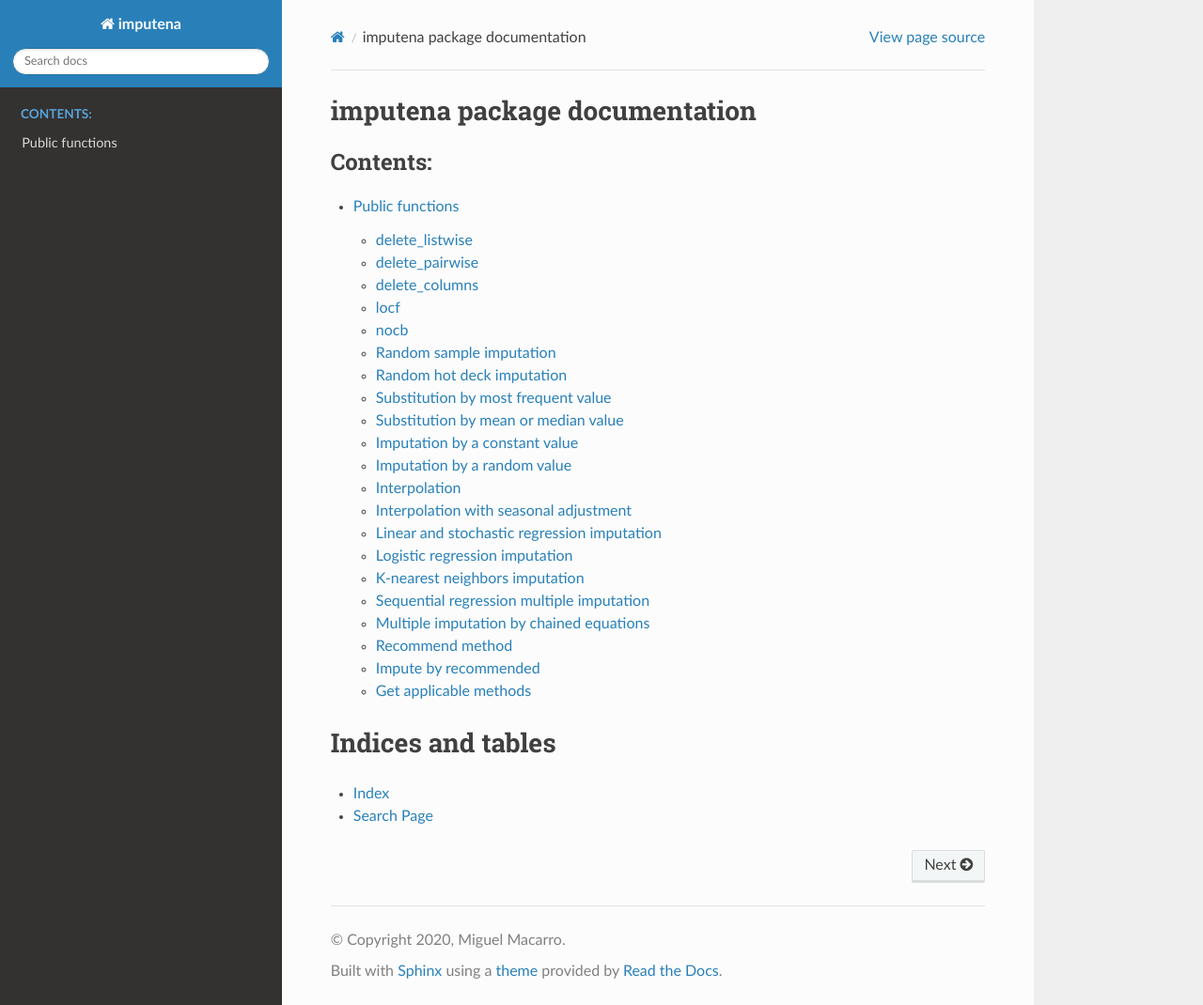
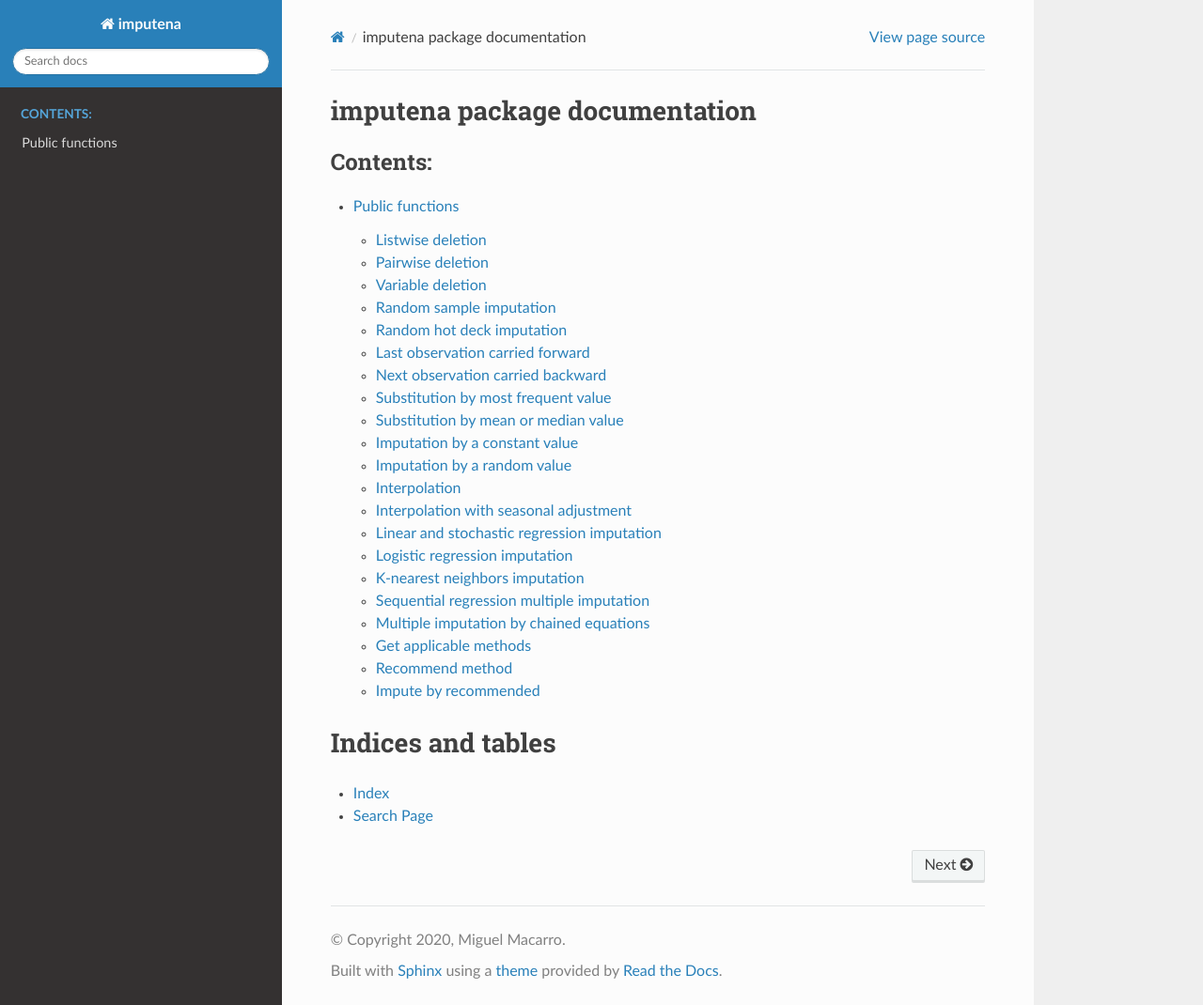
Before and after one commit to macarro/imputena, a Sphinx documentation site: the page built from docs/source/index.rst, in a window 1280 px wide and 1070 px high. Shown: the whole window at 94% size. Built offline with Sphinx 7.4.7 and the Read the Docs theme 2.0.0, drawn with Linux system fonts in a browser that asks for light colours.

Commit message:
Adapted order of functions

```diff
--- a/docs/source/functions.rst
+++ b/docs/source/functions.rst
@@ -1,25 +1,17 @@
 Public functions
 ================
 
-delete_listwise
----------------
+Listwise deletion
+-----------------
 .. autofunction:: imputena.delete_listwise
 
-delete_pairwise
----------------
+Pairwise deletion
+-----------------
 .. autofunction:: imputena.delete_pairwise
 
-delete_columns
---------------
+Variable deletion
+-----------------
 .. autofunction:: imputena.delete_columns
-
-locf
-----
-.. autofunction:: imputena.locf
-
-nocb
-----
-.. autofunction:: imputena.nocb
 
 Random sample imputation
 ------------------------
@@ -28,6 +20,14 @@ Random sample imputation
 Random hot deck imputation
 --------------------------
 .. autofunction:: imputena.random_hot_deck_imputation
+
+Last observation carried forward
+--------------------------------
+.. autofunction:: imputena.locf
+
+Next observation carried backward
+---------------------------------
+.. autofunction:: imputena.nocb
 
 Substitution by most frequent value
 -----------------------------------
--- a/imputena/__init__.py
+++ b/imputena/__init__.py
@@ -19,6 +19,6 @@ from .simple_imputation.logistic_regression import logistic_regression
 from .simple_imputation.knn import knn
 from .multiple_imputation.mice import mice
 from .multiple_imputation.srmi import srmi
+from .recommendation.get_applicable_methods import get_applicable_methods
 from .recommendation.recommend_method import recommend_method
 from .recommendation.impute_by_recommended import impute_by_recommended
-from .recommendation.get_applicable_methods import get_applicable_methods
```
Also changed, not shown: other parts of docs/source/functions.rst (+4 -4 lines).
